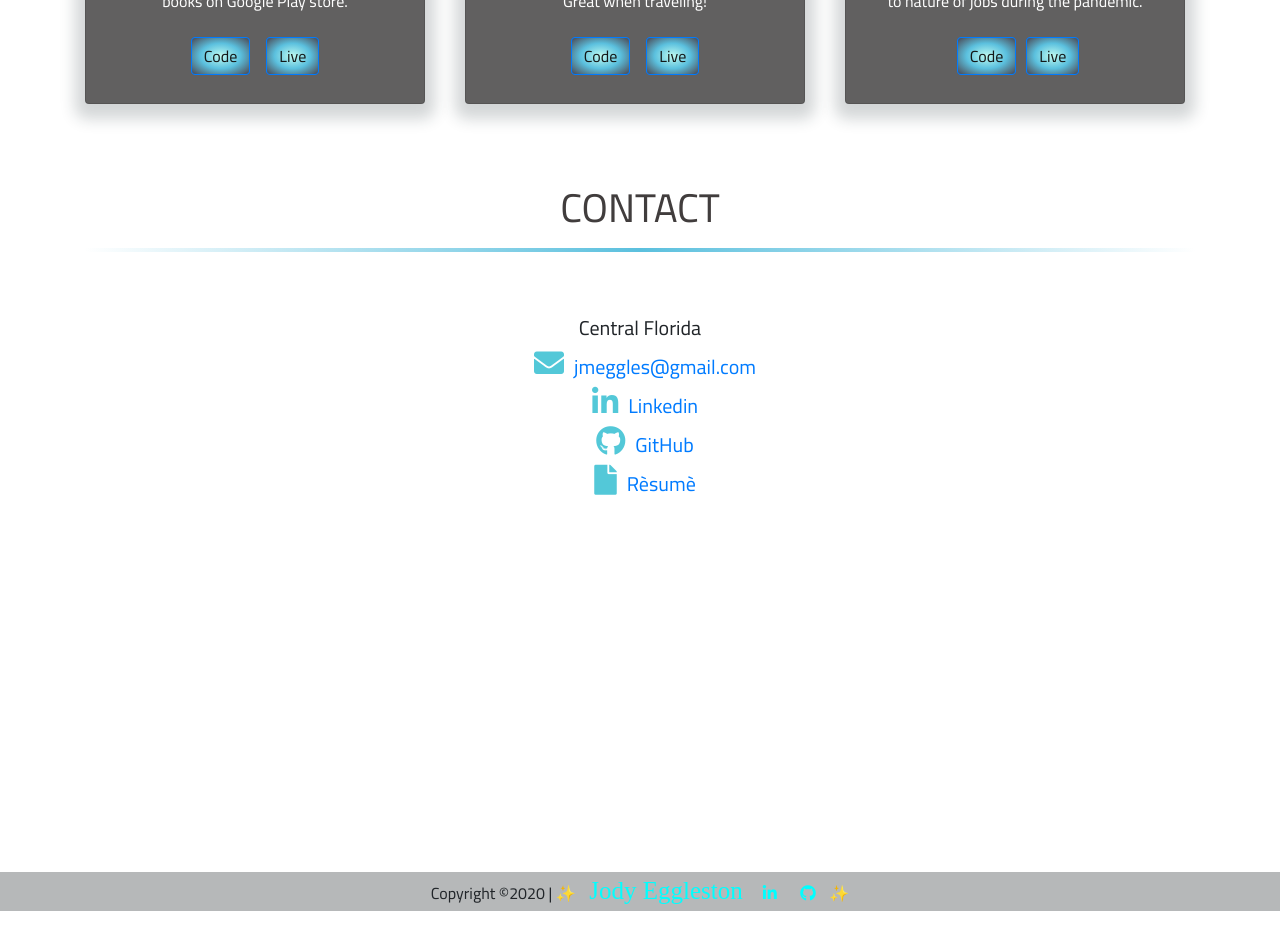
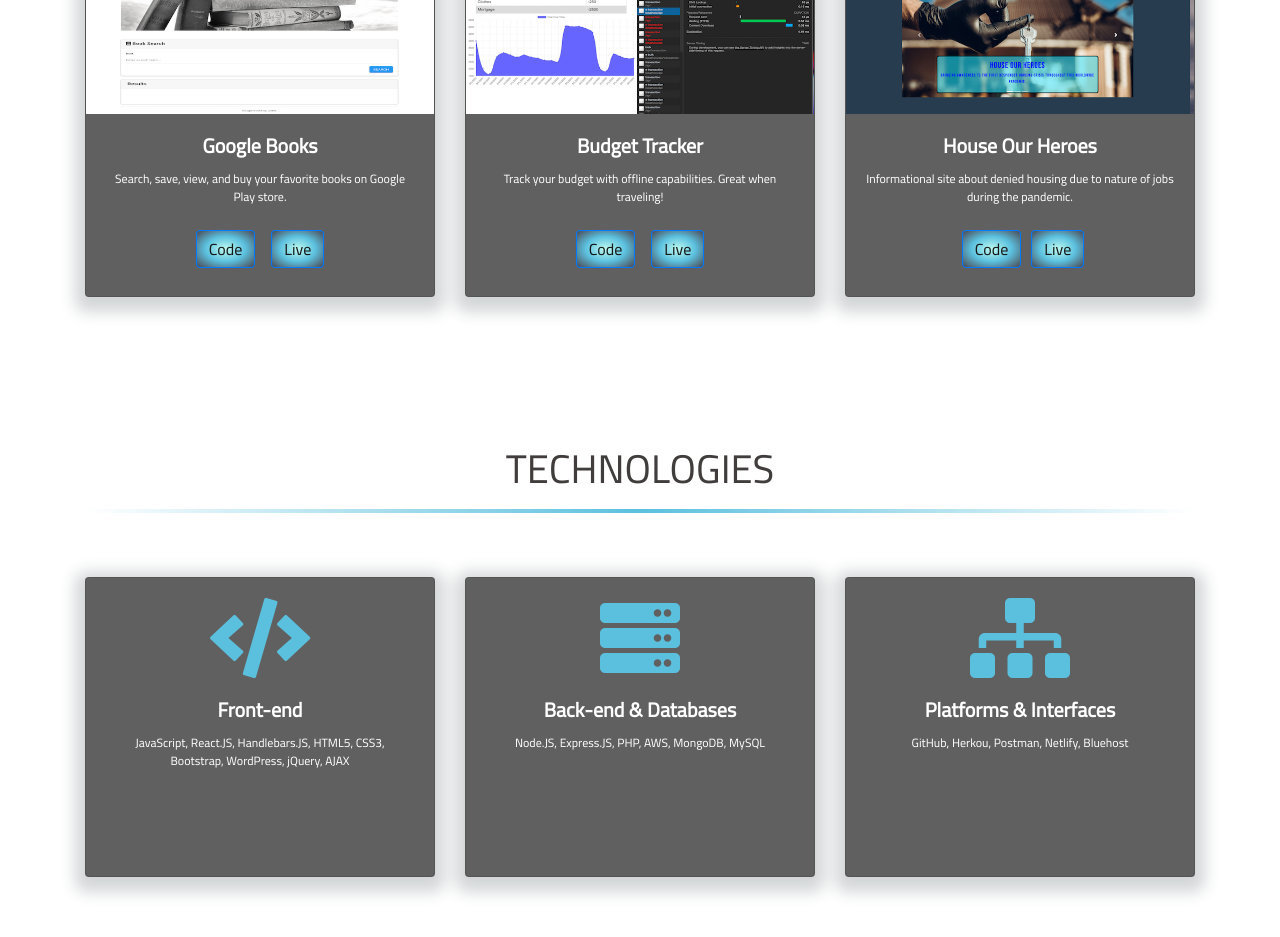
Before and after one commit to jmeggles/Portfolio, a React (Create React App) app: page / in a window 1280 px wide. Shown: the part 1860-2797 px from the top of the page. Before the commit the page ends 2774 px from the top, so only its background shows below. Built offline with nearby package versions, Linux system fonts and the light colour scheme; a web font is replaced by a local one.

Commit message:
added technologies

```diff
--- a/src/components/About/style.css
+++ b/src/components/About/style.css
@@ -1,5 +1,6 @@
 .sectionTitle {
   color: #413d3d;
+  font-size: 40px;
 }
 
 .sectionTitle::after {
@@ -27,7 +28,7 @@
   text-align: center;
   font-family: "Cairo", sans-serif;
   margin-top: 3em;  /*EM is a unit of typography, equal to the currently specified point-size */
-  margin-bottom: 3em;
+  /* margin-bottom: 3em; */
 }
 
 .aboutText {
@@ -58,3 +59,7 @@
   margin: 0 10px;
   transition: all .1s ease-in-out;
 }
+
+#about {
+  padding-top: 100px;
+}
--- a/src/components/Contact/style.css
+++ b/src/components/Contact/style.css
@@ -9,3 +9,7 @@
   justify-content: center;
   border-radius: 2px !important;
 }
+
+#contact {
+  padding-top: 100px;
+}
--- a/src/components/Navigation/Navigation.jsx
+++ b/src/components/Navigation/Navigation.jsx
@@ -48,6 +48,7 @@
               <Nav.Link className={this.state.navLink} href="#home">HOME</Nav.Link>
               <Nav.Link className={this.state.navLink} href="#about">ABOUT</Nav.Link>
               <Nav.Link className={this.state.navLink} href="#projects">PROJECTS</Nav.Link>
+              <Nav.Link className={this.state.navLink} href="#techs">TECHS</Nav.Link>
               <Nav.Link className={this.state.navLink} href="#contact">CONTACT</Nav.Link>
             </Nav>
           </Navbar.Collapse>
--- a/src/components/Projects/style.css
+++ b/src/components/Projects/style.css
@@ -1,5 +1,3 @@
-/* have to override bootstrap with !important */
-
 .projectContainer {
   text-align: center;
   font-family: "Cairo", sans-serif;
@@ -12,14 +10,12 @@
 .projectCard {
   font-family: "Cairo", sans-serif;
   text-align: center;
-  background-color: #616060 !important;
+  background-color: #616060;
   box-shadow: 0 5px 15px 10px #1a2b2f31;
   color: #ffffff;
-  width: 100% auto;
+  width: 100%;
   height: 400px auto;
-  margin-right: 10px;
-  margin-bottom: 2em;
-  margin-left: 15% auto;
+  /* margin-bottom: 3em; */
 }
 
 .projectCardImage {
@@ -39,3 +35,7 @@
   color: white;
   background: radial-gradient(#4c4853, #5bc0de, #befaf0);
 }
+
+#projects {
+  padding-top: 100px;
+}
--- /dev/null
+++ b/src/components/Technologies/Technologies.jsx
@@ -0,0 +1,50 @@
+import React, { Fragment } from "react";
+import { Container, Row, Col, Card } from "react-bootstrap";
+import "./style.css";
+
+const Technologies = () => {
+    return (
+        <Fragment>
+            <Container className="technologiesContainer">
+                <h2 className="sectionTitle" id="techs">TECHNOLOGIES</h2>
+                <Row>
+                    <Col md={4} sm={12}>
+                        <Card className="techCard">
+                            <i className="fas fa-code iconstyle" />
+                            <Card.Body>
+                                <Card.Title>Front-end</Card.Title>
+                                <Card.Text>
+                                JavaScript, React.JS, Handlebars.JS, HTML5, CSS3, Bootstrap, WordPress, jQuery, AJAX
+                                </Card.Text>
+                            </Card.Body>
+                        </Card>
+                    </Col>
+                    <Col md={4} sm={12}>
+                        <Card className="techCard">
+                            <i className="fas fa-server iconstyle" />
+                            <Card.Body>
+                                <Card.Title>Back-end & Databases</Card.Title>
+                                <Card.Text>
+                                  Node.JS, Express.JS, PHP, AWS, MongoDB, MySQL
+                                </Card.Text>
+                            </Card.Body>
+                        </Card>
+                    </Col>
+                    <Col md={4} sm={12}>
+                        <Card className="techCard">
+                            <i className="fas fa-sitemap iconstyle" />
+                            <Card.Body>
+                                <Card.Title>Platforms & Interfaces</Card.Title>
+                                <Card.Text>
+                                GitHub, Herkou, Postman, Netlify, Bluehost
+                                </Card.Text>
+                            </Card.Body>
+                        </Card>
+                    </Col>
+                </Row>
+            </Container>
+        </Fragment>
+    )
+}
+
+export default Technologies;
--- /dev/null
+++ b/src/components/Technologies/style.css
@@ -0,0 +1,36 @@
+.technologiesContainer {
+  text-align: center;
+  font-family: "Cairo", sans-serif;
+  margin-top: 3em;
+  margin-bottom: 3em;
+  display: block;
+  justify-content: center;
+}
+
+.techCard {
+  font-family: "Cairo", sans-serif;
+  text-align: center;
+  background: #616060;
+  box-shadow: 0 5px 15px 10px #1a2b2f31;
+  color: #ffffff;
+  height: 300px;
+  width: 100%;
+  padding: 20px 20px;
+
+}
+
+#techs {
+  padding-top: 100px;
+}
+
+.card-title {
+  font-weight: bold;
+}
+
+.card-text {
+  font-size: 12px;
+}
+.iconstyle {
+  font-size: 5em;
+  color: #5bc0de;
+}
--- a/src/pages/Home.jsx
+++ b/src/pages/Home.jsx
@@ -3,6 +3,7 @@
 import Banner from "../components/Banner/Banner";
 import About from "../components/About/About";
 import Projects from "../components/Projects/Projects";
+import Technologies from "../components/Technologies/Technologies";
 import Contact from "../components/Contact/Contact";
 import Footer from "../components/Footer/Footer";
 
@@ -21,6 +22,7 @@
         <Banner />
         <About />
         <Projects />
+        <Technologies />
         <Contact />
         <Footer />
       </Fragment>
```
